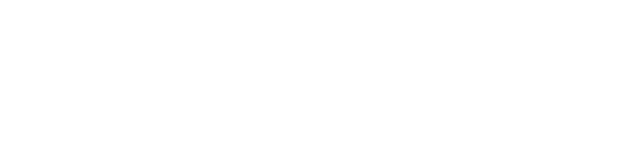
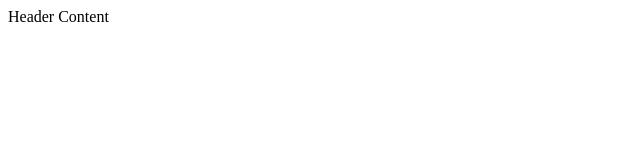
Before and after one commit to LxdRyan/webpage-project, a plain HTML site: page index.html in a window 1280 px wide. Shown: the whole page, without its empty margins (0-640 px from the left). Drawn offline with Linux system fonts and the light colour scheme.

Commit message:
Added header section

```diff
--- a/index.html
+++ b/index.html
@@ -2,3 +2,4 @@
 <body>
 </body>
 </html>
+<header>Header Content</header>
```
